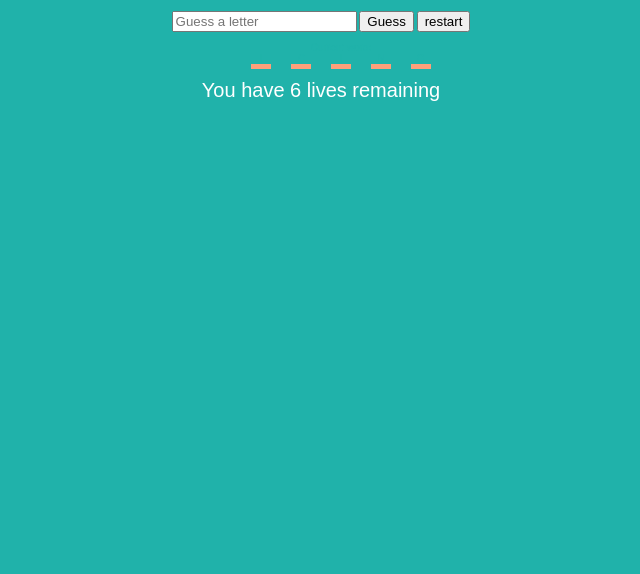
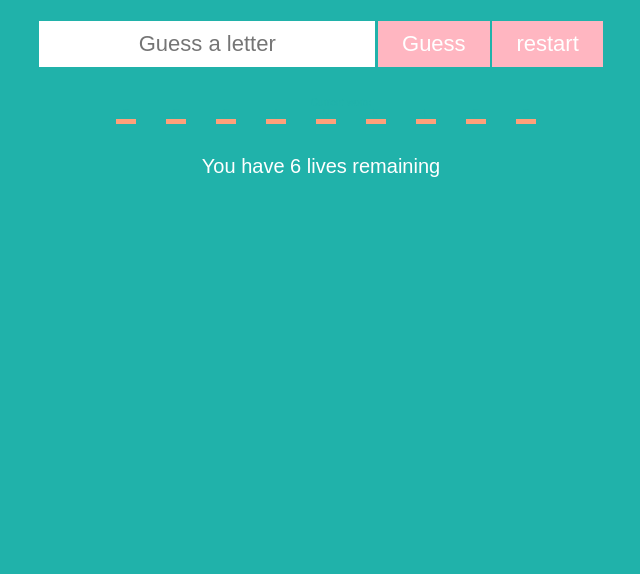
Before and after one commit to shmoore147/hangman, a plain HTML site: page index.html in a window 1280 px wide. Shown: the part 226-800 px from the top of the page, without its empty margins (319-959 px from the left). Drawn offline with nearby package versions, Linux system fonts and the light colour scheme; a web font is replaced by a local one.

Commit message:
final commit

```diff
--- a/index.html
+++ b/index.html
@@ -7,8 +7,7 @@
 </head>
     <body>
            <h1>hangman</h1>
-           <h2>instructions</h2>
-            <p>the hint is <span><b>"dunkin' donuts"</b></span></p>
+            <h2>the hint is <span><b>"dunkin' donuts"</b></span></h2>
             <br>
             <form id="hangman">
                 <input type="text" maxlength="1" minlength="1" name="letter" id="letter" placeholder="Guess a letter" />
@@ -16,6 +15,7 @@
                 <button id="restart" name="restart" type="button">restart</button>
             </form>
             <ul id="letters"></ul>
+            <br>
             <p id="man"></p>
             <p id="output" class="output"></p>
 
--- a/script.js
+++ b/script.js
@@ -3,10 +3,10 @@
     function setup() {
         availableLetters = "abcdefghijklmnopqrstuvwxyz";
         lives = 6;
-        words = ["coffee", "donut", "bacon", "icing"];
+        words = ["coffee", "donut", "bacon", "icing", "croissant", "sprinkles", "chocolate"];
         messages = {
-            win: 'You win!',
-            lose: 'Game over!',
+            win: 'YAY! You win! :)',
+            lose: 'Aw shucks! Game over! :/',
             guessed: ' already guessed, please try again...',
             validLetter: 'Please enter a letter from A-Z'
         };
@@ -15,7 +15,6 @@
         numLettersMatched = 0;
 
         currentWord = words[Math.floor(Math.random() * words.length)];
-
 
         output = document.getElementById("output");
         man = document.getElementById("man");
--- a/style.css
+++ b/style.css
@@ -3,6 +3,7 @@ body {
     font-family: Arial;
     text-align: center;
     background-color: lightseagreen;
+    padding: 20px;
 }
 
 h1 {
@@ -21,7 +22,7 @@ h2 {
   font-family: arial, sans-serif;
   font-size: 30px;
   margin-top: 10px;
-  margin-bottom: 15px;
+  margin-bottom: 25px;
 }
 
 p  {
@@ -30,7 +31,7 @@ p  {
   font-family: arial, sans-serif;
   font-size: 20px;
   margin-top: 10px;
-  margin-bottom: 5px;
+  margin-bottom: 25px;
 }
 
 
@@ -72,27 +73,27 @@ body {
     display: inline-block;
     list-style: none;
     width: 20px;
-    margin: 0 10px;
+    margin: 0 30 0 0px;
     border-bottom: 5px solid lightsalmon;
     text-align: center;
-    color: lightseagreen;;
+    color: lightseagreen;
 }
 .current-word {
     list-style: none;
     color: lightseagreen;
 }
 .output {
-    opacity: 0;
-    transition: opacity 1s ease;
+    font-size: 25px;
 
 }
 .correct {
-    background-color: yellow;
-    transition: all 1s ease;
+    background-color: lightpink;
+    font-size: 25px;
 }
 .error {
     color: lightpink;
     opacity: 1;
+    font-size: 25px;
 }
 .warning {
     color: orange;
@@ -102,3 +103,80 @@ body {
     color: lightgreen;
     opacity: 1;
 }
+
+button {
+  background-color: lightpink;
+  border: none;
+  color: white;
+  padding: 10px 24px;
+  text-align: center;
+  text-decoration: none;
+  display: inline-block;
+  font-size: 22px;
+  margin-bottom: 20px;
+}
+
+button:hover {
+  background-color: hotpink;
+  border: none;
+  color: white;
+  padding: 10px 24px;
+  text-align: center;
+  text-decoration: none;
+  display: inline-block;
+  font-size: 22px;
+  box-shadow: 0 12px 16px 0 rgba(0,0,0,0.24), 0 17px 50px 0 rgba(0,0,0,0.19);
+  margin-bottom: 20px;
+}
+
+
+
+#guess {
+    background-color: lightpink;
+    border: none;
+    color: white;
+    padding: 10px 24px;
+    text-align: center;
+    text-decoration: none;
+    display: inline-block;
+    font-size: 22px;
+    margin-bottom: 20px;
+  }
+
+
+#guess:hover {
+    background-color: hotpink;
+    border: none;
+    color: white;
+    padding: 10px 24px;
+    text-align: center;
+    text-decoration: none;
+    display: inline-block;
+    font-size: 22px;
+    box-shadow: 0 12px 16px 0 rgba(0,0,0,0.24), 0 17px 50px 0 rgba(0,0,0,0.19);
+    margin-bottom: 20px;
+}
+
+#letter {
+    background-color: white;
+    border: none;
+    color: white;
+    padding: 10px 24px;
+    text-align: center;
+    text-decoration: none;
+    display: inline-block;
+    font-size: 22px;
+  }
+
+
+#letter:hover {
+    background-color: mistyrose;
+    border: none;
+    color: white;
+    padding: 10px 24px;
+    text-align: center;
+    text-decoration: none;
+    display: inline-block;
+    font-size: 22px;
+    box-shadow: 0 12px 16px 0 rgba(0,0,0,0.24), 0 17px 50px 0 rgba(0,0,0,0.19);
+}
```
